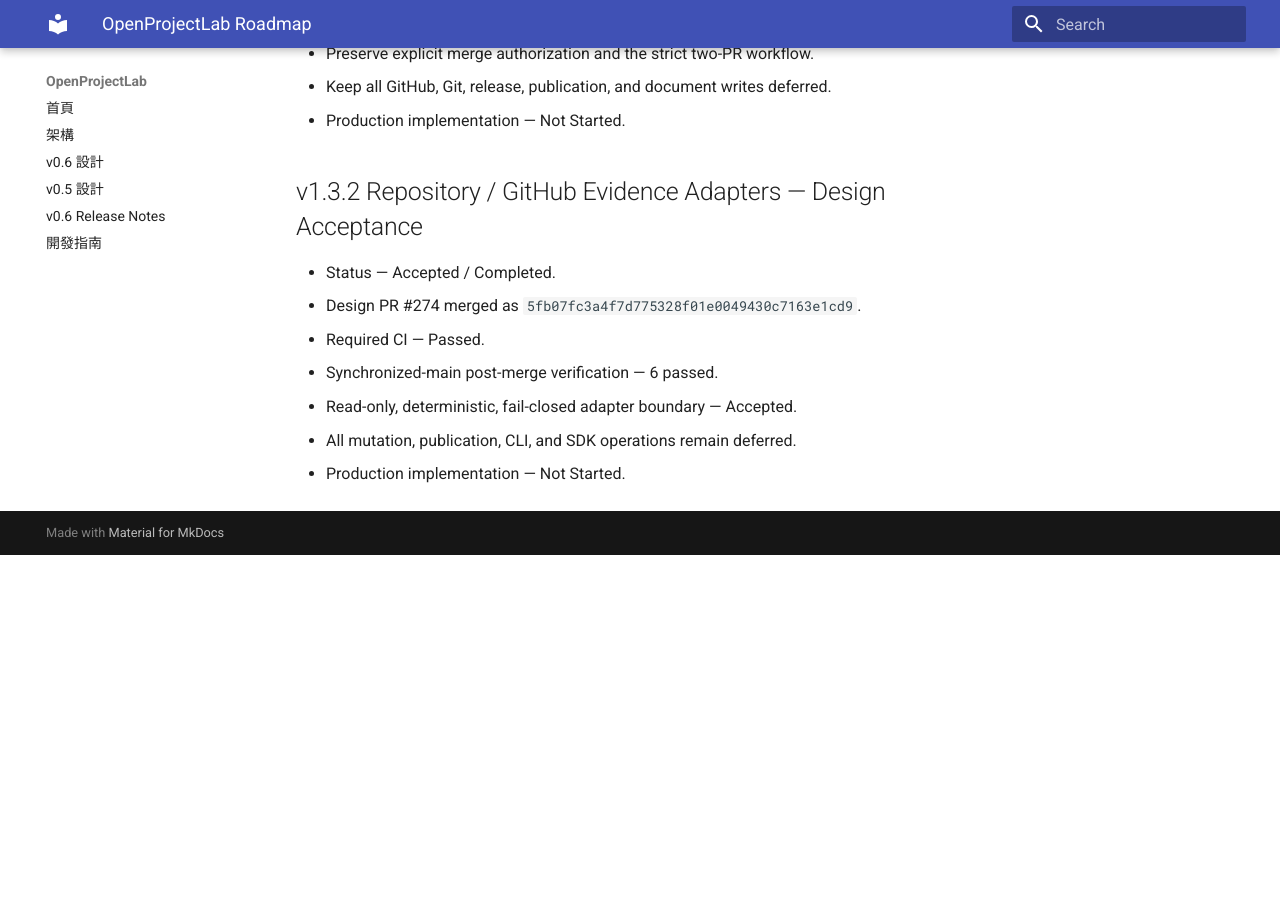
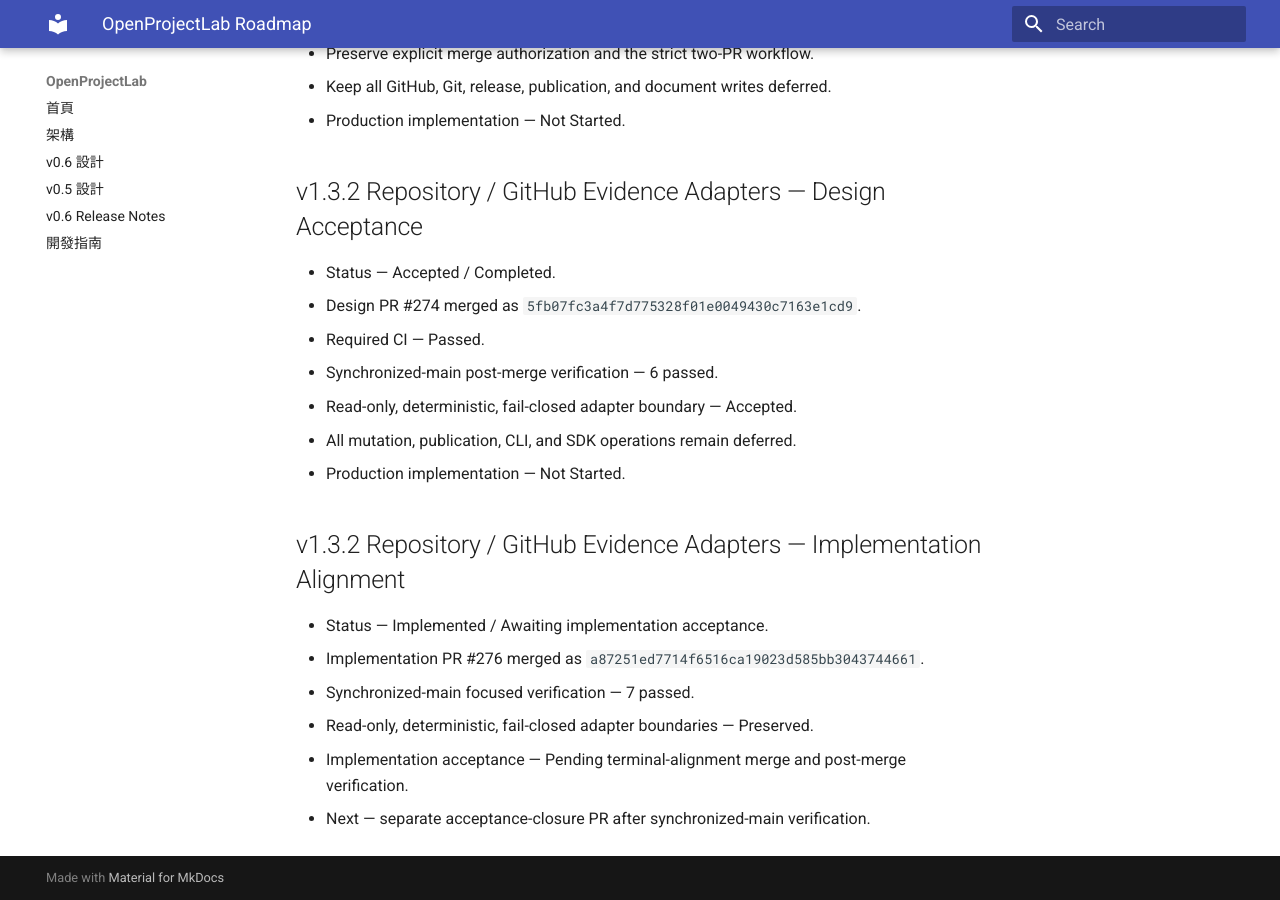
Before and after one commit to khwang1964/OpenProjectLab, an MkDocs documentation site: the page built from docs/roadmap.md, in a window 1280 px wide and 900 px high, scrolled down 75738 px. Built offline with MkDocs 1.6.1 and Material for MkDocs 9.7.7, drawn with Linux system fonts in a browser that asks for light colours; before the commit the page ends 76293 px from its top, so only the background shows below that.

Commit message:
docs: align v1.3.2 repository GitHub evidence adapters implementation (#277)

```diff
--- a/docs/roadmap.md
+++ b/docs/roadmap.md
@@ -3552,3 +3552,15 @@
 - Read-only, deterministic, fail-closed adapter boundary — Accepted.
 - All mutation, publication, CLI, and SDK operations remain deferred.
 - Production implementation — Not Started.
+
+<!-- v1.3.2-repository-github-evidence-adapters-implementation-alignment-roadmap -->
+
+## v1.3.2 Repository / GitHub Evidence Adapters — Implementation Alignment
+
+- Status — Implemented / Awaiting implementation acceptance.
+- Implementation PR #276 merged as
+  `a87251ed7714f6516ca19023d585bb3043744661`.
+- Synchronized-main focused verification — 7 passed.
+- Read-only, deterministic, fail-closed adapter boundaries — Preserved.
+- Implementation acceptance — Pending terminal-alignment merge and post-merge verification.
+- Next — separate acceptance-closure PR after synchronized-main verification.
```
Also changed, not shown: CHANGELOG.md (+10 -0 lines), docs/HISTORY.md (+10 -0 lines), docs/releases/v1.3.2-repository-github-evidence-adapters-implementation-acceptance.md (added, +31 -0 lines), 1 other file.
